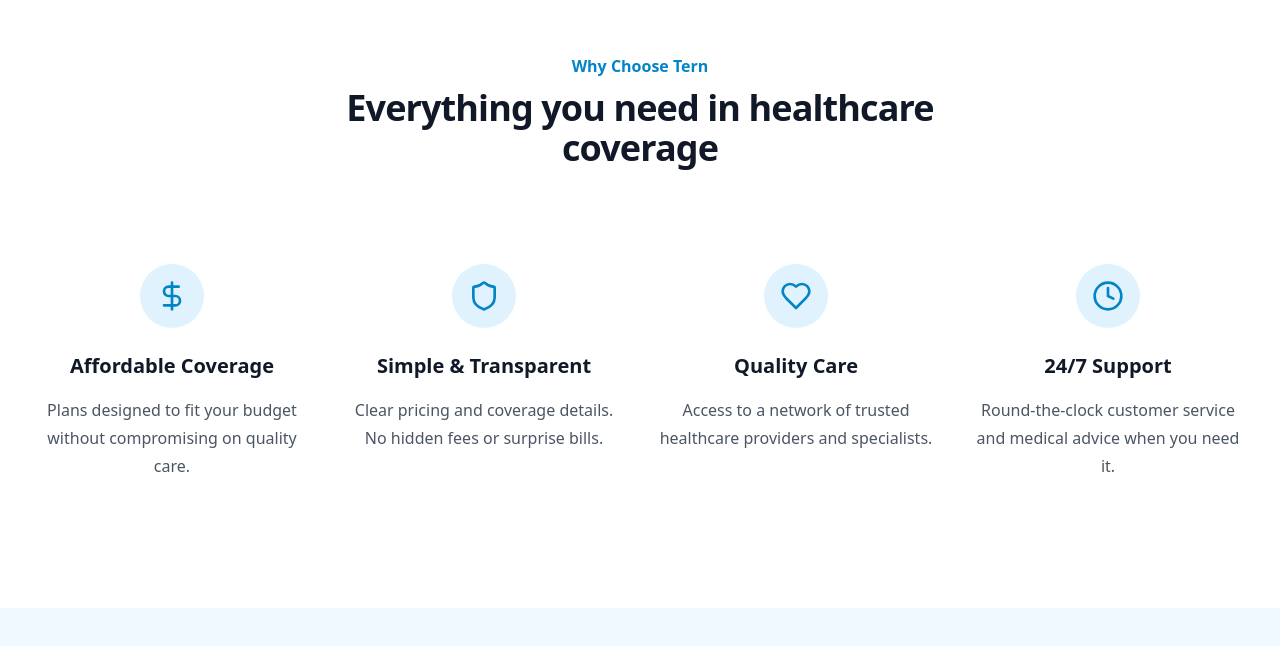
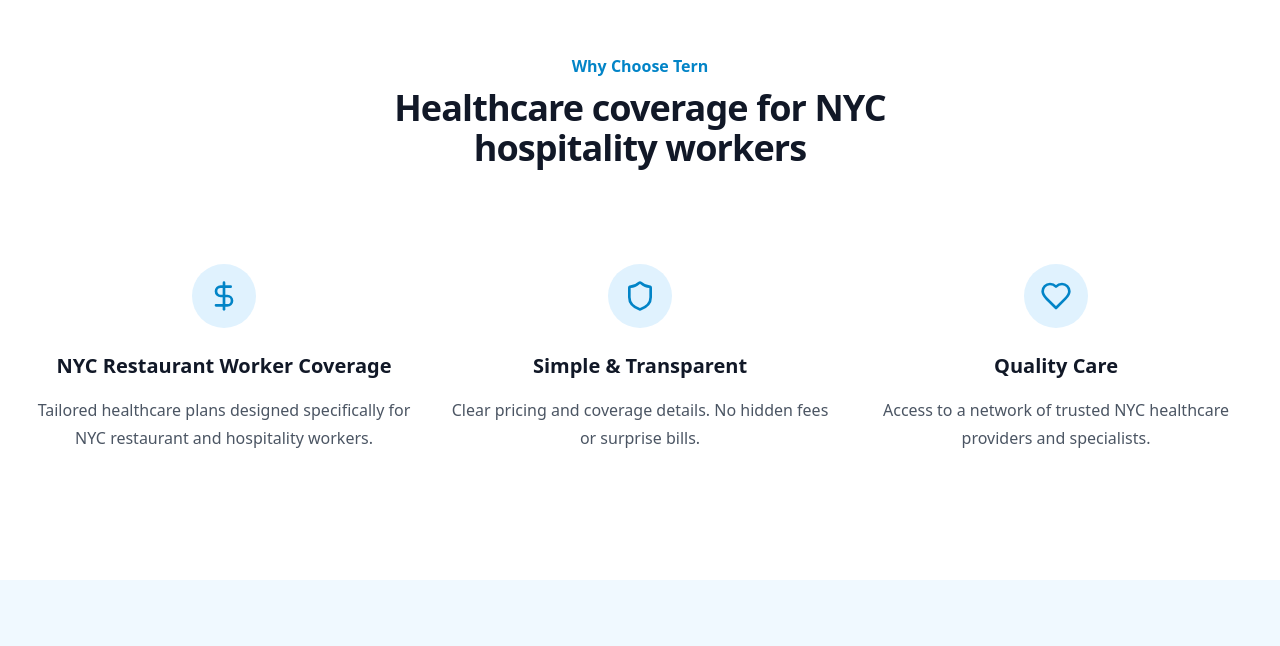
Before and after one commit to huijcl/maiar-waitlist-portal, a React (Vite) app: page / in a window 1280 px wide. Shown: the part 640-1286 px from the top of the page. Built offline with nearby package versions, Linux system fonts and the light colour scheme.

Commit message:
Remove 24/7 Support Section
This commit removes the 24/7 support feature from the application. Additionally, it updates the focus of coverage to prioritize hospitality workers in NYC, particularly restaurant workers.
[skip gpt_engineer]

```diff
--- a/src/components/Features.tsx
+++ b/src/components/Features.tsx
@@ -1,9 +1,9 @@
-import { Shield, Heart, DollarSign, Clock } from "lucide-react";
+import { Shield, Heart, DollarSign } from "lucide-react";
 
 const features = [
   {
-    name: 'Affordable Coverage',
-    description: 'Plans designed to fit your budget without compromising on quality care.',
+    name: 'NYC Restaurant Worker Coverage',
+    description: 'Tailored healthcare plans designed specifically for NYC restaurant and hospitality workers.',
     icon: DollarSign,
   },
   {
@@ -13,13 +13,8 @@ const features = [
   },
   {
     name: 'Quality Care',
-    description: 'Access to a network of trusted healthcare providers and specialists.',
+    description: 'Access to a network of trusted NYC healthcare providers and specialists.',
     icon: Heart,
-  },
-  {
-    name: '24/7 Support',
-    description: 'Round-the-clock customer service and medical advice when you need it.',
-    icon: Clock,
   },
 ];
 
@@ -30,11 +25,11 @@ export const Features = () => {
         <div className="mx-auto max-w-2xl lg:text-center">
           <h2 className="text-base font-semibold leading-7 text-tern-600">Why Choose Tern</h2>
           <p className="mt-2 text-3xl font-bold tracking-tight text-gray-900 sm:text-4xl">
-            Everything you need in healthcare coverage
+            Healthcare coverage for NYC hospitality workers
           </p>
         </div>
         <div className="mx-auto mt-16 max-w-2xl sm:mt-20 lg:mt-24 lg:max-w-none">
-          <dl className="grid max-w-xl grid-cols-1 gap-x-8 gap-y-16 lg:max-w-none lg:grid-cols-4">
+          <dl className="grid max-w-xl grid-cols-1 gap-x-8 gap-y-16 lg:max-w-none lg:grid-cols-3">
             {features.map((feature) => (
               <div key={feature.name} className="flex flex-col items-center text-center">
                 <div className="mb-6 flex h-16 w-16 items-center justify-center rounded-full bg-tern-100">
```
